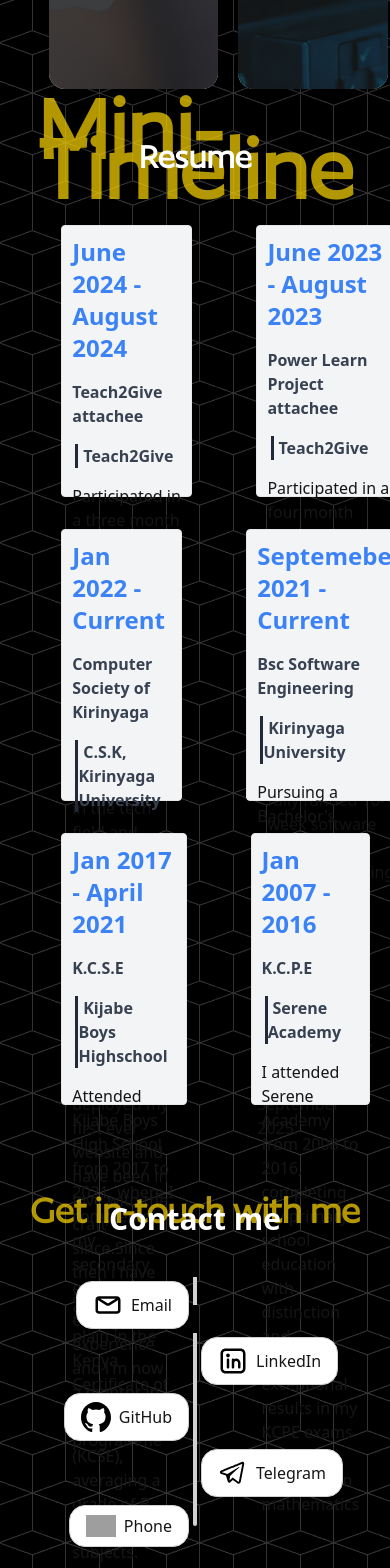
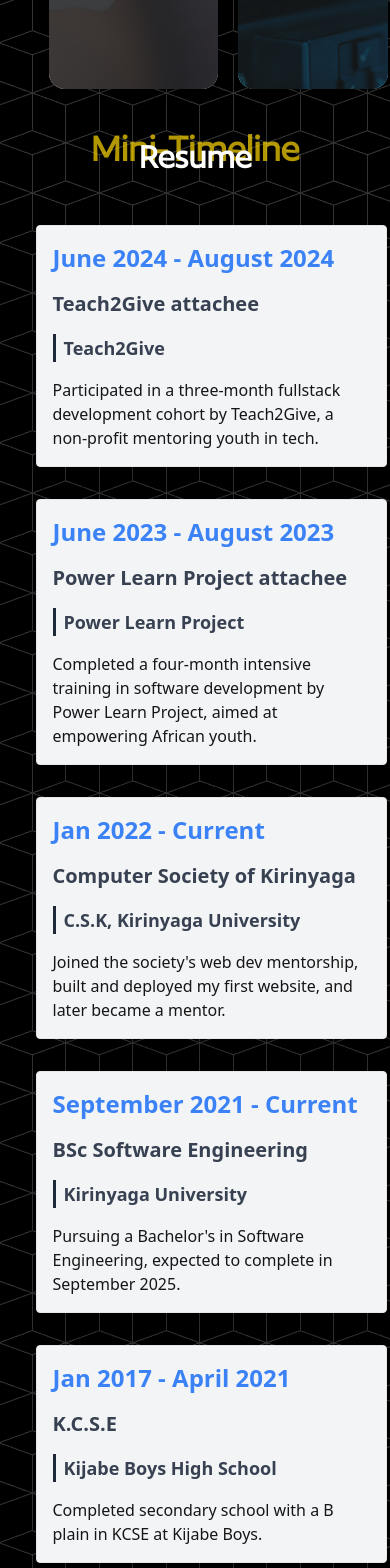
Before and after one commit to p-karari/portfolio_project, a React (Vite) app: page /resume in a window 390 px wide. Shown: the part 6820-8388 px from the top of the page. Built offline with nearby package versions, Linux system fonts and the light colour scheme; grey boxes are pictures that could not be loaded.

Commit message:
Added responsiveness

```diff
--- a/src/components/Resume.tsx
+++ b/src/components/Resume.tsx
@@ -1,66 +1,75 @@
-
 function Resume() {
   return (
     <>
       <div>
-<div className="relative mx-auto text-4xl font-bold w-[50%] my-[2rem] flex items-center justify-center font-general">
-  <span className="absolute text-[6rem] opacity-70 font-general text-gold">Mini-Timeline</span>
+        <div className="relative mx-auto text-4xl font-bold w-[90%] md:w-[50%] my-[2rem] flex items-center justify-center font-general">
+          <span className="absolute text-[2.5rem] sm:text-[4rem] md:text-[6rem] opacity-70 font-general text-gold">Mini-Timeline</span>
           <p className="relative z-10 mt-[1rem] text-white">Resume</p>
         </div>
-    <div className="flex flex-row mx-auto w-[85%]">
-        <div className="border border-black-700 w-[45%] mx-[2rem] my-[1rem] h-[17rem] flex flex-col gap-4 p-[10px] bg-gray-100 shadow-2xl rounded">
-          <div><h1 className="text-2xl text-blue-500 font-bold capitalize">June 2024 - August 2024</h1></div>
-          <div><h2 className="text-1.4xl text-gray-700 font-bold ">Teach2Give attachee</h2></div>
-          <div><h3 className="text-1.2xl text-gray-700 font-bold capitalize border-l-[3.5px] border-l-gray-800 mx-[0.2rem]"><span className="mx-[0.3rem]">Teach2Give</span></h3></div>
-          <p>Participated in a three month cohort for fullstack development by Teach2Give.
-           Teach2Give is a non-profit organisation whose main goal is to mentor youth in the tech field and equip them with the necessary skills to succeed in the field.</p>
+
+        <div className="flex flex-col md:flex-row flex-wrap justify-center w-[90%] mx-auto">
+          <div className="border border-black-700 w-full md:w-[45%] m-[1rem] h-auto flex flex-col gap-4 p-4 bg-gray-100 shadow-2xl rounded">
+            <h1 className="text-2xl text-blue-500 font-bold capitalize">June 2024 - August 2024</h1>
+            <h2 className="text-xl text-gray-700 font-bold">Teach2Give attachee</h2>
+            <h3 className="text-lg text-gray-700 font-bold capitalize border-l-[3.5px] border-gray-800 pl-2">Teach2Give</h3>
+            <p>
+              Participated in a three-month fullstack development cohort by Teach2Give,
+              a non-profit mentoring youth in tech.
+            </p>
           </div>
-        <div className="border border-black-700 w-[45%] mx-[2rem] my-[1rem] h-[17rem] flex flex-col gap-4 p-[10px] bg-gray-100 shadow-2xl rounded">
+          <div className="border border-black-700 w-full md:w-[45%] m-[1rem] h-auto flex flex-col gap-4 p-4 bg-gray-100 shadow-2xl rounded">
             <h1 className="text-2xl text-blue-500 font-bold capitalize">June 2023 - August 2023</h1>
-          <h2 className="text-1.4xl text-gray-700 font-bold ">Power Learn Project attachee</h2>
-          <h3 className="text-1.2xl text-gray-700 font-bold capitalize border-l-[3.5px] border-l-gray-800 mx-[0.2rem]"><span className="mx-[0.3rem]">Teach2Give</span></h3>
-          <p>Participated in a four month intensive training programme by Power Learn Project organisation.Power Learn Project equips Africa's youth with vital digital skills through their fully funded 16-week software development program,
-        driving sustainable development and creating pathways to meaningful employment and economic growth.</p>
+            <h2 className="text-xl text-gray-700 font-bold">Power Learn Project attachee</h2>
+            <h3 className="text-lg text-gray-700 font-bold capitalize border-l-[3.5px] border-gray-800 pl-2">Power Learn Project</h3>
+            <p>
+              Completed a four-month intensive training in software development by Power Learn Project,
+              aimed at empowering African youth.
+            </p>
           </div>
         </div>
 
-    <div className="flex flex-row mx-auto w-[85%]">
-    <div className="border border-black-700 w-[45%] mx-[2rem] my-[1rem] h-[17rem] flex flex-col gap-4 p-[10px] bg-gray-100 shadow-2xl rounded">
+        {/* Second Row */}
+        <div className="flex flex-col md:flex-row flex-wrap justify-center w-[90%] mx-auto">
+          <div className="border border-black-700 w-full md:w-[45%] m-[1rem] h-auto flex flex-col gap-4 p-4 bg-gray-100 shadow-2xl rounded">
             <h1 className="text-2xl text-blue-500 font-bold capitalize">Jan 2022 - Current</h1>
-          <h2 className="text-1.4xl text-gray-700 font-bold ">Computer Society of Kirinyaga</h2>
-          <h3 className="text-1.2xl text-gray-700 font-bold capitalize border-l-[3.5px] border-l-gray-800 mx-[0.2rem]"><span className="mx-[0.3rem]">C.S.K, Kirinyaga University</span></h3>
-        <p>Joined Computer society of Kirinyaga as a mentee in their Web-development mentorship programme
-        where i built and deployed my first ever website and have been in love with the craft since.Since then i have accrued enough experience and i'm now a mentor in the programme</p>
+            <h2 className="text-xl text-gray-700 font-bold">Computer Society of Kirinyaga</h2>
+            <h3 className="text-lg text-gray-700 font-bold capitalize border-l-[3.5px] border-gray-800 pl-2">C.S.K, Kirinyaga University</h3>
+            <p>
+              Joined the society's web dev mentorship, built and deployed my first website, and later became a mentor.
+            </p>
           </div>
-        <div className="border border-black-700 w-[45%] mx-[2rem] my-[1rem] h-[17rem] flex flex-col gap-4 p-[10px] bg-gray-100 shadow-2xl rounded">
-        <h1 className="text-2xl text-blue-500 font-bold capitalize">Septemeber 2021 - Current</h1>
-          <h2 className="text-1.4xl text-gray-700 font-bold ">Bsc Software Engineering</h2>
-          <h3 className="text-1.2xl text-gray-700 font-bold capitalize border-l-[3.5px] border-l-gray-800 mx-[0.2rem]"><span className="mx-[0.3rem]">Kirinyaga University</span></h3>
-        <p>Pursuing a Bachelor's degree in Software Engineering at Kirinyaga University, Kirinyaga.
-        Started in September 2021, with an expected completion by September 2025.</p>
+          <div className="border border-black-700 w-full md:w-[45%] m-[1rem] h-auto flex flex-col gap-4 p-4 bg-gray-100 shadow-2xl rounded">
+            <h1 className="text-2xl text-blue-500 font-bold capitalize">September 2021 - Current</h1>
+            <h2 className="text-xl text-gray-700 font-bold">BSc Software Engineering</h2>
+            <h3 className="text-lg text-gray-700 font-bold capitalize border-l-[3.5px] border-gray-800 pl-2">Kirinyaga University</h3>
+            <p>
+              Pursuing a Bachelor's in Software Engineering, expected to complete in September 2025.
+            </p>
           </div>
         </div>
 
-    <div className="flex flex-row mx-auto w-[85%]">
-    <div className="border border-black-700 w-[45%] mx-[2rem] my-[1rem] h-[17rem] flex flex-col gap-4 p-[10px] bg-gray-100 shadow-2xl rounded">
+        {/* Third Row */}
+        <div className="flex flex-col md:flex-row flex-wrap justify-center w-[90%] mx-auto">
+          <div className="border border-black-700 w-full md:w-[45%] m-[1rem] h-auto flex flex-col gap-4 p-4 bg-gray-100 shadow-2xl rounded">
             <h1 className="text-2xl text-blue-500 font-bold capitalize">Jan 2017 - April 2021</h1>
-          <h2 className="text-1.4xl text-gray-700 font-bold ">K.C.S.E</h2>
-          <h3 className="text-1.2xl text-gray-700 font-bold capitalize border-l-[3.5px] border-l-gray-800 mx-[0.2rem]"><span className="mx-[0.3rem]">Kijabe Boys Highschool</span></h3>
-          <p>Attended Kijabe Boys High School from 2017 to 2021, where I completed my secondary education. Scored a B plain in the Kenya Certificate of Secondary Education (KCSE),
-             averaging a grade of B across all subjects.</p>
+            <h2 className="text-xl text-gray-700 font-bold">K.C.S.E</h2>
+            <h3 className="text-lg text-gray-700 font-bold capitalize border-l-[3.5px] border-gray-800 pl-2">Kijabe Boys High School</h3>
+            <p>
+              Completed secondary school with a B plain in KCSE at Kijabe Boys.
+            </p>
           </div>
-        <div className="border border-black-700 w-[45%] mx-[2rem] my-[1rem] h-[17rem] flex flex-col gap-4 p-[10px] bg-gray-100 shadow-2xl rounded">
+          <div className="border border-black-700 w-full md:w-[45%] m-[1rem] h-auto flex flex-col gap-4 p-4 bg-gray-100 shadow-2xl rounded">
             <h1 className="text-2xl text-blue-500 font-bold capitalize">Jan 2007 - 2016</h1>
-          <h2 className="text-1.4xl text-gray-700 font-bold ">K.C.P.E</h2>
-          <h3 className="text-1.2xl text-gray-700 font-bold capitalize border-l-[3.5px] border-l-gray-800 mx-[0.2rem]"><span className="mx-[0.3rem]">serene academy</span></h3>
-
-        <p>I attended Serene Academy from 2008 to 2016, completing my primary school
-        education with distinction and achieving exceptional results in my KCPE exams with a straight A in mathematics</p>
+            <h2 className="text-xl text-gray-700 font-bold">K.C.P.E</h2>
+            <h3 className="text-lg text-gray-700 font-bold capitalize border-l-[3.5px] border-gray-800 pl-2">Serene Academy</h3>
+            <p>
+              Attended Serene Academy and excelled in KCPE, with an A in mathematics.
+            </p>
           </div>
         </div>
       </div>
     </>
-  )
+  );
 }
 
-export default Resume
+export default Resume;
```
Lines whose indentation alone changed are shown as unchanged.
